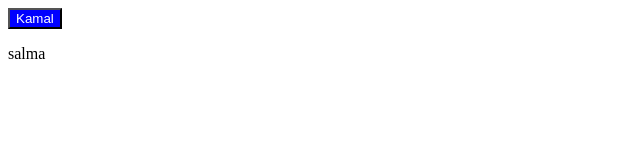
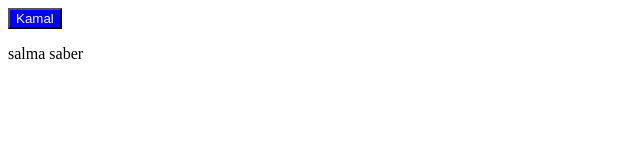
Before and after one commit to KamalBatesha/git_try, a plain HTML site: page index.html in a window 1280 px wide. Shown: the full height of the page, 0-640 px from the left. Drawn offline with Linux system fonts and the light colour scheme.

Commit message:
add saber

```diff
--- a/index.html
+++ b/index.html
@@ -9,7 +9,8 @@
 <body>
 
     <button id="kamal" >Kamal</button>
-    <p>salma</p>
+    <p>salma saber</p>
+
     <script src="main.js"></script>
 </body>
 </html>
```
